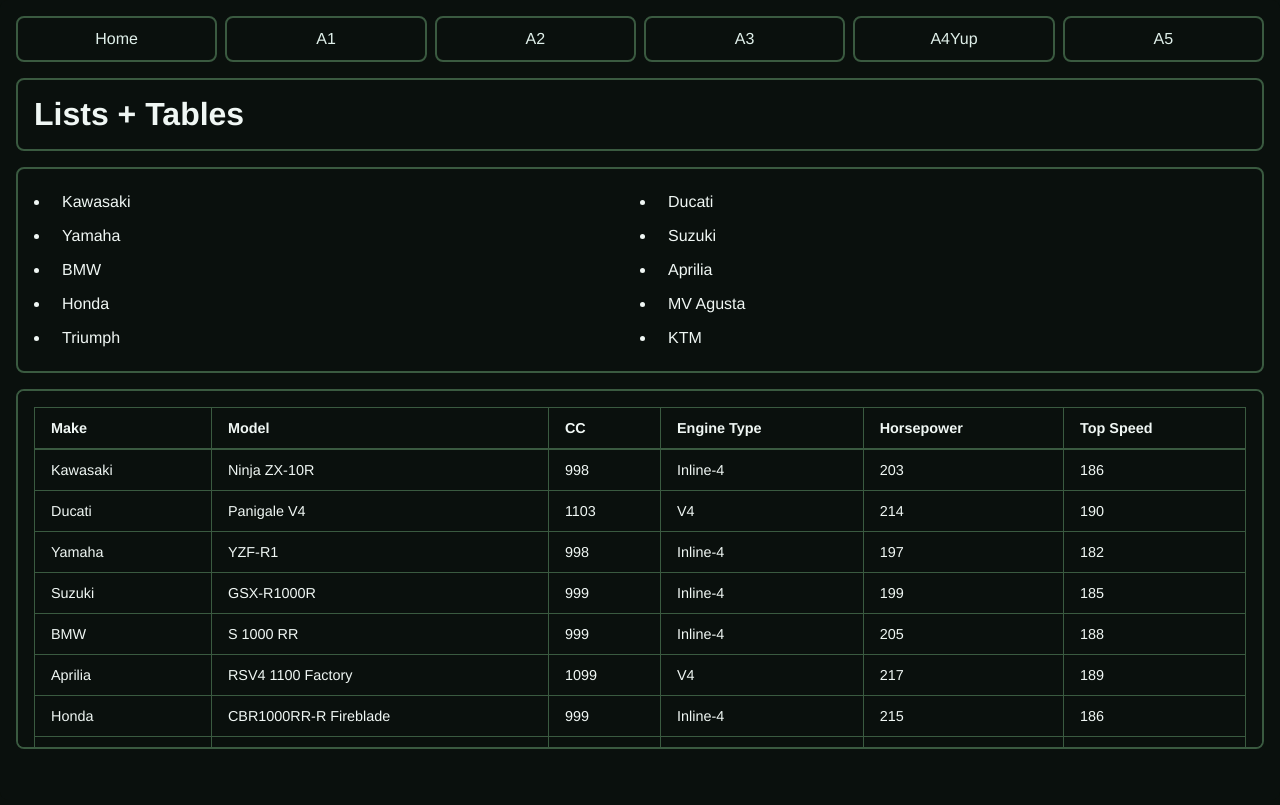
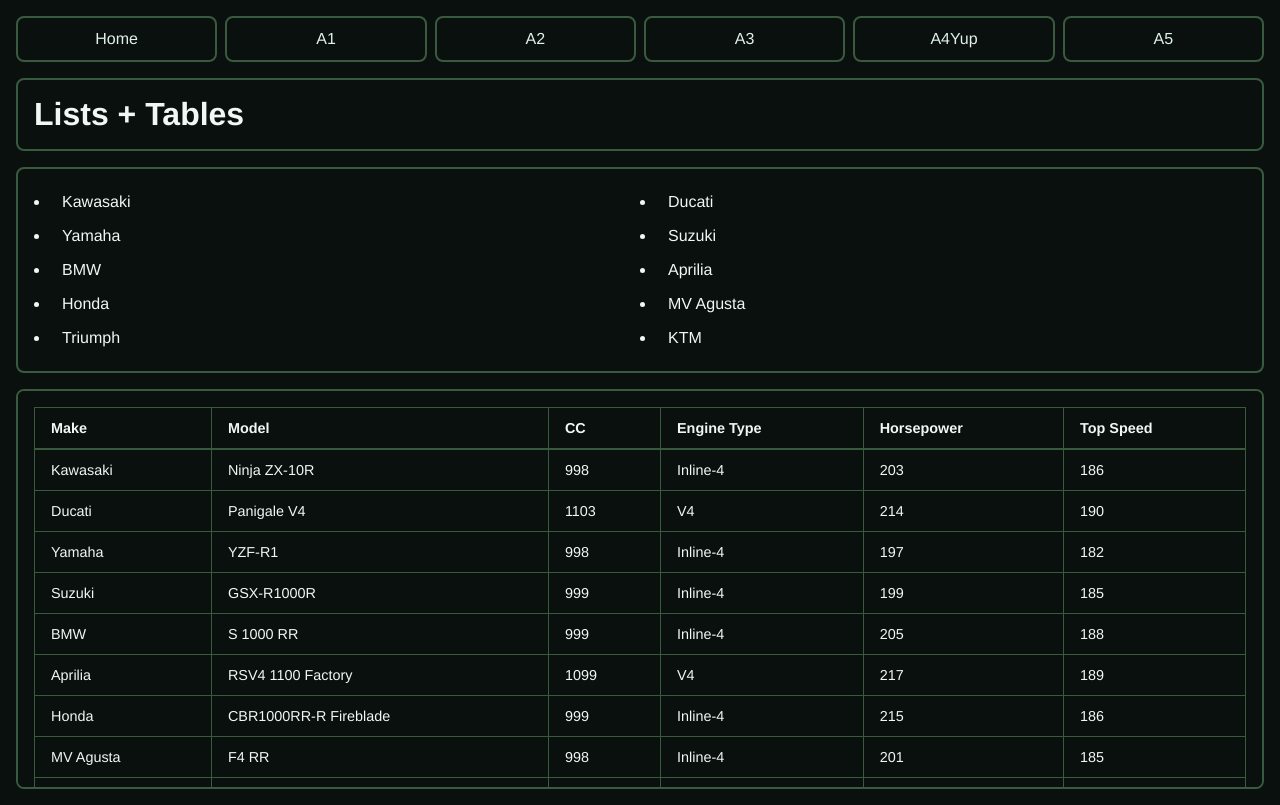
Before and after one commit to IshaanShinde/reactTraining, a React (Vite) app in the folder frontend/: page /A5 in a window 1280 px wide. Built offline with nearby package versions, Linux system fonts and the light colour scheme.

Commit message:
A5 table height correction

```diff
--- a/frontend/src/styles/table.css
+++ b/frontend/src/styles/table.css
@@ -1,7 +1,7 @@
 .table-container {
     flex: 1;
     overflow: auto;
-    max-height: 45vh;
+    max-height: 50vh;
 }
 
 .table-container > table {
```
